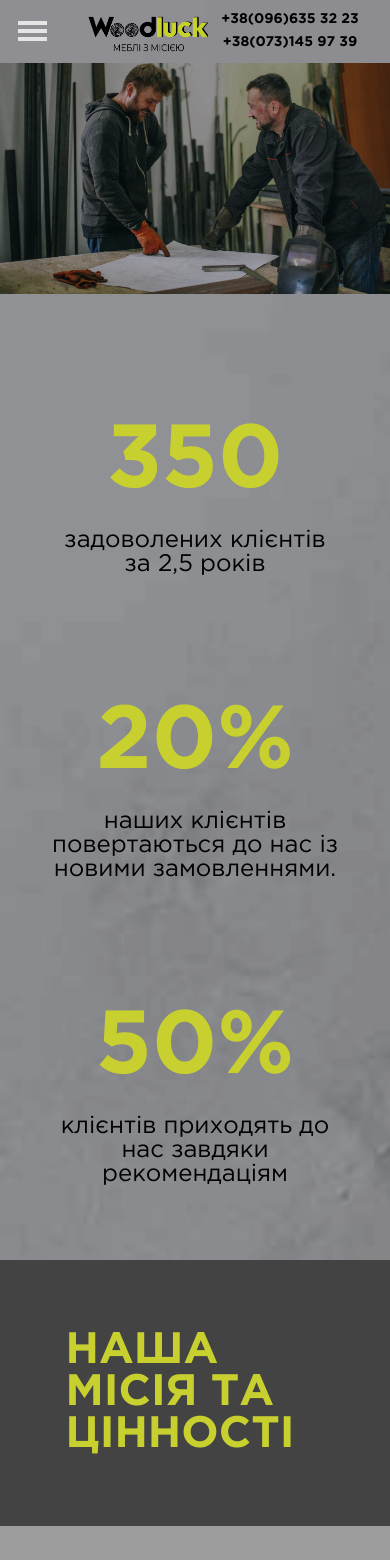
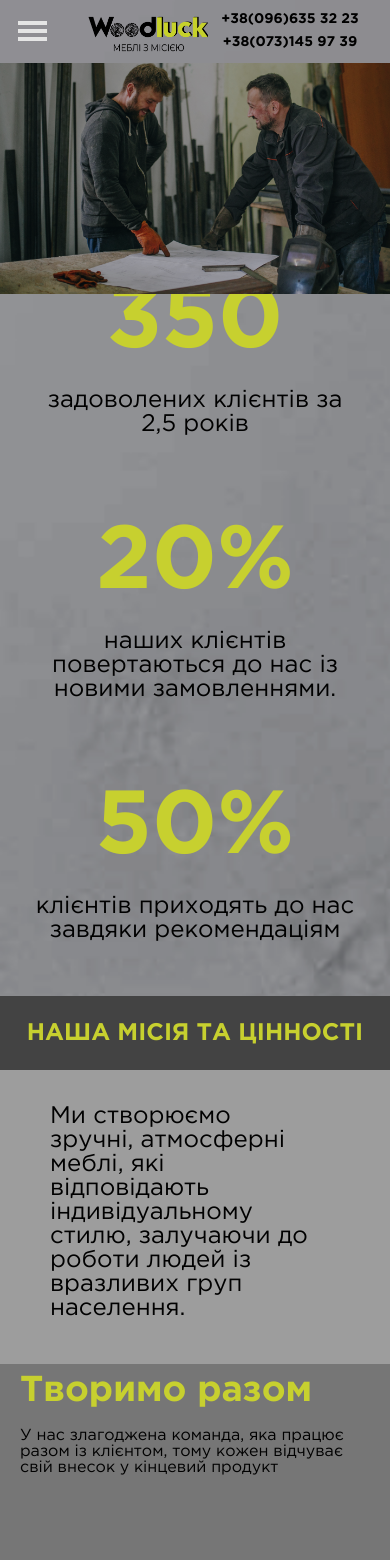
Before and after one commit to Shurr777/Woodluck, a React (Create React App) app: page /about in a window 390 px wide. Shown: the top 1560 px of the page. Built offline with nearby package versions, Linux system fonts and the light colour scheme.

Commit message:
last 10 11 22

```diff
--- a/src/components/Pages/About/About.module.css
+++ b/src/components/Pages/About/About.module.css
@@ -311,7 +311,6 @@
 
     .aboutCard h2 {
         display: none;
-
     }
 
     .aboutCard {
@@ -325,11 +324,39 @@
 }
 
 @media (max-width: 800px) {
+    .aboutCard{
+        background-color: #767676;
+    }
     .about h2 {
         margin-top: 40%;
     }
-
+    .statistic{
+        padding-top: 30px;
+    }
+    .statisticItem{
+        padding: 30px;
+    }
+    .titleBlock h3{
+        padding: 25px;
+        font-size: 24px;
+        text-align: center;
+    }
+    .about .storyText p{
+        margin: 0;
+        padding: 30px 20px 20px 20px;
+    }
+    .about .storyText{
+        padding-bottom: 25px;
+    }
     .banner1 {
-        padding: 20px;
+        padding: 10px;
+    }
+    .banner2{
+        margin: 0;
+    }
+    .banner2 h4{
+        margin: 0;
+        font-size: 24px;
+        color: #c7d02f;
     }
 }
--- a/src/components/Pages/Portfolio/Portfolio.module.css
+++ b/src/components/Pages/Portfolio/Portfolio.module.css
@@ -136,7 +136,7 @@
 }*/
 @media (max-width: 500px) {
     .portfolio .banner1{
-        padding-top: 70px;
+        padding-top: 120px;
     }
     .portfolioOverlay h2 {
         font-size: 36px;
```
